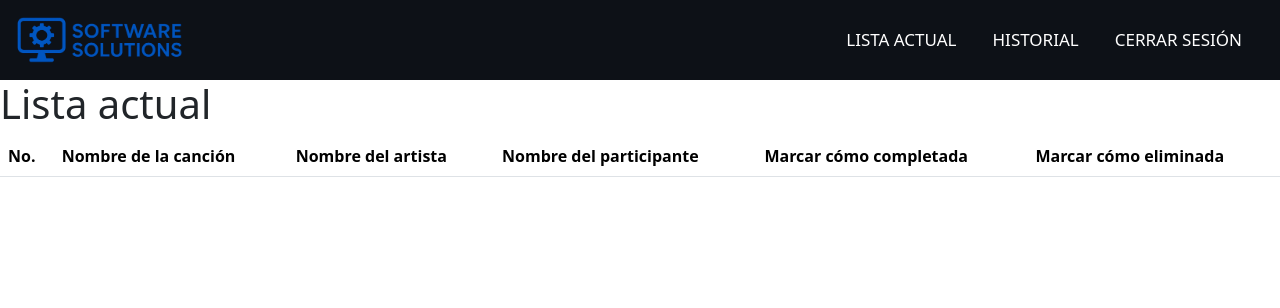
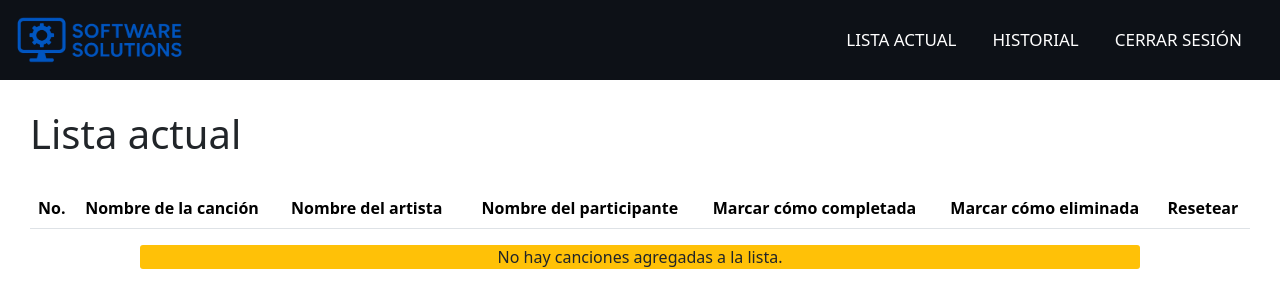
Before and after one commit to KPTote/karaoke-front, an Angular app: page /private/dashboard/current-list in a window 1280 px wide. Shown: the top 308 px of the page. Built offline with nearby package versions, Linux system fonts and the light colour scheme.

Commit message:
se añade estilos para current list

```diff
--- a/src/app/private/data/current-list-headers.ts
+++ b/src/app/private/data/current-list-headers.ts
@@ -4,5 +4,6 @@ export const currentListTableHeaders = [
   'Nombre del artista',
   'Nombre del participante',
   'Marcar cómo completada',
-  'Marcar cómo eliminada'
+  'Marcar cómo eliminada',
+  'Resetear'
 ];
--- a/src/app/private/pages/current-list/current-list.component.css
+++ b/src/app/private/pages/current-list/current-list.component.css
@@ -1,10 +1,64 @@
+.current-list-container {
+  width: 100%;
+  max-width: 1400px;
+  margin: 0 auto;
+  padding: 30px;
+}
+
+.current-list-container .alert-container {
+  width: 100%;
+  max-width: 1000px;
+  margin: 0 auto;
+  background-color: #ffc107;
+  text-align: center;
+  border-radius: 3px;
+}
+
 .current-list-container .table-container {
   scroll-behavior: smooth;
   overflow: scroll;
+  margin-top: 30px;
+}
+
+.current-list-container .column-3-header,
+.current-list-container .column-4-header,
+.current-list-container .column-5-header,
+.current-list-container .column-6-header {
+  text-align: center;
+}
+
+.current-list-container .value-column {
+  text-align: center;
+}
+
+.column-buttons {
+  text-align: center;
+}
+
+.markAsCompleted {
+  background: linear-gradient(
+    to bottom,
+    transparent 49%,
+    #198754 49%,
+    #198754 51%,
+    transparent 51%
+  );
+}
+
+.markAsDeleted {
+  background: linear-gradient(
+    to bottom,
+    transparent 49%,
+    #dc3545 49%,
+    #dc3545 51%,
+    transparent 51%
+  );
 }
 
 @media only screen and (min-width: 800px) {
   .current-list-container .table-container {
     overflow: hidden;
+    overflow-y: auto;
+    height: 600px;
   }
 }
--- a/src/app/private/pages/current-list/current-list.component.html
+++ b/src/app/private/pages/current-list/current-list.component.html
@@ -4,23 +4,64 @@
     <table class="table">
       <thead>
         <tr>
-          @for(header of tableHeaders; track header ){
-          <th scope="col">{{ header }}</th>
+          @for(header of tableHeaders; track header; let idx = $index){ @let
+          classNameHead = 'column-' + idx + '-header';
+          <th scope="col" [class]="classNameHead">{{ header }}</th>
           }
         </tr>
       </thead>
       <tbody>
-        @for(song of songList; track song.id){
+        @for(song of songList; track song.id){ @let idElement = 'id-element-' +
+        song.id;
         <tr>
           <th scope="row">{{ song.id }}</th>
-          <td>{{ song.songName | capitalize }}</td>
-          <td>{{ song.artistName | capitalize}}</td>
-          <td>{{ song.userName | capitalize }}</td>
-          <td><button type="button" class="btn btn-success">Completar</button></td>
-          <td><button type="button" class="btn btn-danger">Eliminar</button></td>
+          <td [id]="idElement + '-column-1'">
+            div{{ song.songName | capitalize }}
+          </td>
+          <td [id]="idElement + '-column-2'">
+            {{ song.artistName | capitalize }}
+          </td>
+          <td [id]="idElement + '-column-3'" class="value-column">
+            {{ song.userName | capitalize }}
+          </td>
+          <td class="column-buttons">
+            <button
+              type="button"
+              class="btn btn-success"
+              id="btn-complete"
+              (click)="markAsComplete(song.id)"
+            >
+              Completar
+            </button>
+          </td>
+          <td class="column-buttons">
+            <button
+              type="button"
+              class="btn btn-danger"
+              id="btn-delete"
+              (click)="markAsDelete(song.id)"
+            >
+              Eliminar
+            </button>
+          </td>
+          <td class="value-column">
+            <button
+              type="button"
+              class="btn btn-secondary"
+              [id]="songId"
+              (click)="resetElement(song.id)"
+            >
+              <i class="bi bi-arrow-counterclockwise"></i>
+            </button>
+          </td>
         </tr>
         }
       </tbody>
     </table>
+    @if(songList.length <= 0){
+    <div class="alert-container">
+      <span>No hay canciones agregadas a la lista.</span>
+    </div>
+    }
   </div>
 </div>
--- a/src/app/private/pages/current-list/current-list.component.ts
+++ b/src/app/private/pages/current-list/current-list.component.ts
@@ -1,4 +1,4 @@
-import { Component, inject, OnInit } from '@angular/core';
+import { Component, ElementRef, inject, OnInit } from '@angular/core';
 import { Song } from '../../../interface/karaoke.interface';
 import { CapitalizePipe } from '../../../pipes/capitalize.pipe';
 import { currentListTableHeaders } from '../../data/current-list-headers';
@@ -15,8 +15,13 @@ export class CurrentListComponent implements OnInit {
 
   public tableHeaders = currentListTableHeaders;
   public songList: Song[] = [];
+  public activeClassCompleted = false;
+  public songId = 0;
+  private readonly markAsCompletedClassName = 'markAsCompleted';
+  private readonly markAsDeletedClassName = 'markAsDeleted';
 
   private privateService = inject(PrivateService);
+  private elementRef = inject(ElementRef);
 
 
   ngOnInit(): void {
@@ -25,7 +30,30 @@ export class CurrentListComponent implements OnInit {
 
   private getSongList(): void {
     this.songList = this.privateService.getSongList();
-
   }
 
+  public markAsComplete(songId: number): void {
+    this.accessToElement(songId, 'add', this.markAsCompletedClassName);
+  };
+
+  public markAsDelete(songId: number): void {
+    this.accessToElement(songId, 'add', this.markAsDeletedClassName);
+  };
+
+  public resetElement(songId: number): void {
+    this.accessToElement(songId, 'remove')
+  };
+
+  private accessToElement(songId: number, action: string, className?: string,): void {
+
+    for (let index = 1; index <= 3; index++) {
+      const element = this.elementRef.nativeElement.querySelector(`#id-element-${songId}-column-${index}`);
+
+      element.classList.remove(this.markAsDeletedClassName, this.markAsCompletedClassName);
+      if (action === 'add') element.classList.add(className);
+
+
+    };
+  };
+
 }
--- a/src/app/public/pages/user-form/user-form.component.ts
+++ b/src/app/public/pages/user-form/user-form.component.ts
@@ -68,7 +68,7 @@ export class UserFormComponent {
       id,
       songName: this.userForm?.controls['songName']?.value ?? null,
       artistName: this.userForm?.controls['artistName']?.value ?? null,
-      userName: this.userForm?.controls['userName']?.value ?? null,
+      userName: this.getUserName(),
     });
   }
 
@@ -77,4 +77,10 @@ export class UserFormComponent {
     return this.publicService.getNumberOfSong() + 1;
   }
 
+  private getUserName(): string {
+    const userName = this.userForm?.controls['userName']?.value ?? null;
+    const userLastName = this.userForm?.controls['userLastName']?.value ?? null;
+    return `${userName} ${userLastName}`;
+  }
+
 }
```
